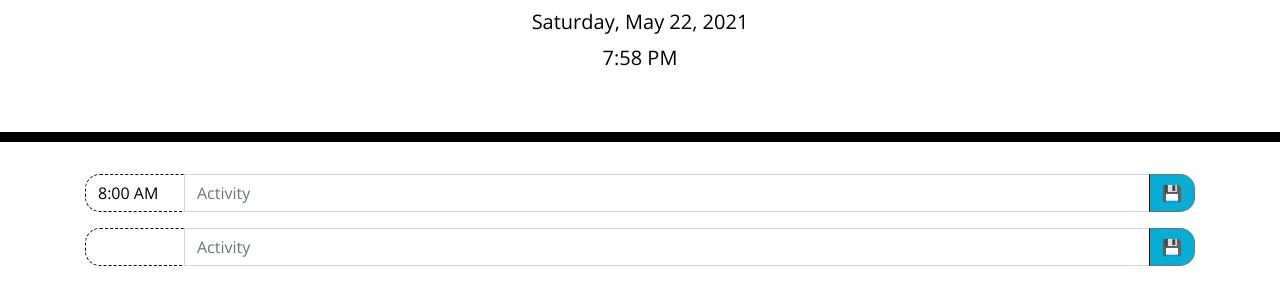
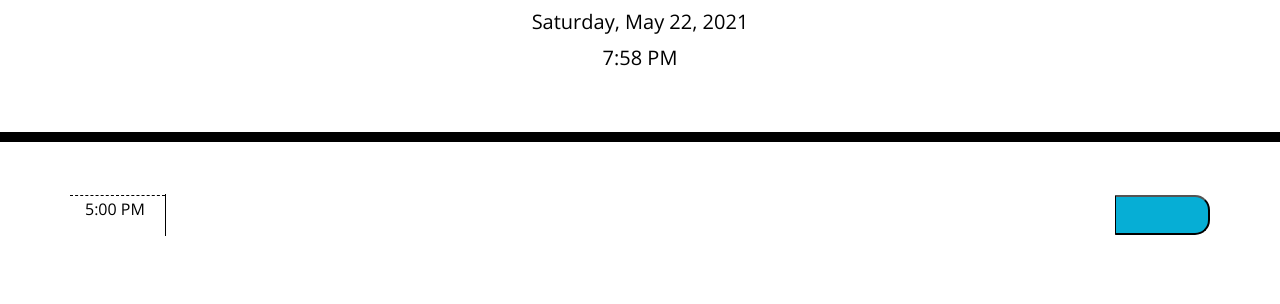
Before and after one commit to shelleymcq/Work-Day-Scheduler, a plain HTML site: page index.html in a window 1280 px wide. Shown: the part 182-486 px from the top of the page. Drawn offline with nearby package versions, Linux system fonts and the light colour scheme.

Commit message:
changed back to bootstrap rows

```diff
--- a/index.html
+++ b/index.html
@@ -31,17 +31,14 @@
     </header>
     <div class="container">
       <!-- Timeblocks go here -->
-      <div class="block">
-        <div class="input-group mb-3" id="rootEl">
-          <div class="input-group-prepend" id="another-row">
-            <span class="input-group-text hour" id="basic-addon1"></span>
-          </div>
-          <input type="text" class="form-control" placeholder="Activity" aria-label="Activity" aria-describedby="basic-addon2">
-          <div class="input-group-append">
-            <button class="btn btn-outline-secondary saveBtn" type="button">&#128190</button>
-          </div>
-        </div>
+
+      <div class="row" id="root">
+        <!-- <div class="col-1 hour">8:00</div>
+        <input class="col-10"></input>
+        <button class="col-1 saveBtn">&#128190</div> -->
       </div>
+
+
     </div>
 
     <script src="https://cdnjs.cloudflare.com/ajax/libs/jquery/3.2.1/jquery.min.js"></script>
--- a/script.js
+++ b/script.js
@@ -11,16 +11,63 @@ let clock = function() {
 clock();
 setInterval(clock, 60000);
 
+// what about making *everything* here???????
 
-// clone row with jQuery
-// need a loop to change hour (and color?)
-
-let cloneRow = function() {}
+// use an array and loop??
+const times = [
+    '8:00 AM',
+    '9:00 AM',
+    '10:00 AM',
+    '11:00 AM',
+    '12:00 PM',
+    '1:00 PM',
+    '2:00 PM',
+    '3:00 PM',
+    '4:00 PM',
+    '5:00 PM',
+];
 
 
 
-$(".block").clone().appendTo(".block");
-$("#basic-addon1").text('8:00 AM');
+// let makeRows = function() {
+const rootEl = $('#root');
+const hourEl = $('<div>');
+const inputEl = $("<input>");
+const buttonEl = $("<button>");
+
+hourEl.attr('class', 'col-1 hour');
+inputEl.attr('class', 'col-10');
+buttonEl.attr('class', 'col-1 saveBtn');
+
+for (let i = 0; i < 10; i++) {
+    hourEl.text(times[i])
+    rootEl.append(hourEl);
+    rootEl.append(inputEl);
+    rootEl.append(buttonEl);
+}
+
+
+
+// }
+// makeRows()
+// makeRows()
+
+
+
+
+//$.each(times, function(index, value) {
+//    console.log(value);
+//    $(".hour").text(value);
+//    $("#root").clone().insertAfter("div.block:last")
+//    return;
+//});
+
+
+
+// let cloneRow = function() {   }
+
+// $(".hour").text('8:00 AM');
+// $("#root").clone().insertAfter("div.block:last")
 
 
 
@@ -29,15 +76,15 @@ $("#basic-addon1").text('8:00 AM');
 
 
 
-// playing with checking current time to style hours
-let time = moment().format('LT');
-console.log(time);
+// playing with checking current time to style hours - not working
+//let time = moment().format('LT');
+//console.log(time);
 
-let checkTime = moment("2021-05-19 16")
-console.log(checkTime);
-console.log(time.isAfter(checkTime));
+//let checkTime = moment("2021-05-19 16")
+//console.log(checkTime);
+//console.log(time.isAfter(checkTime));
 
 
-var beginningTime = moment('8:45am', 'h:mma');
-var endTime = moment('9:00am', 'h:mma');
-console.log(beginningTime.isBefore(endTime)); // true
+//var beginningTime = moment('8:45am', 'h:mma');
+//var endTime = moment('9:00am', 'h:mma');
+///console.log(beginningTime.isBefore(endTime)); // true
--- a/style.css
+++ b/style.css
@@ -4,7 +4,7 @@ body {
   line-height: 1;
 }
 
-textarea {
+input {
   background: transparent;
   border: none;
   resize: none;
@@ -31,12 +31,6 @@ textarea {
   margin: 0;
 }
 
-.time-block {
-  text-align: center;
-  border-radius: 15px;
-
-}
-
 .row {
   white-space: pre-wrap;
   height: 80px;
@@ -50,31 +44,35 @@ textarea {
   background-color: #ffffff;
   color: #000000;
   /* was just border top, but the curve was weird keep this or change .time-block radius */
-  border: 1px dashed #000000;
-  border-radius: 15px;
-  width: 100px;
+  border-top: 1px dashed #000000;
+  padding-top: 5px;
+  width: 80px;
+  height: 40px;
 }
 
 .past {
-  background-color: #d3d3d3;
+  background-color: #b8b7b7;
   color: white;
 }
 
 .present {
-  background-color: #ff6961;
+  background-color: #fd918b;
   color: white;
 }
 
 .future {
-  background-color: #77dd77;
+  background-color: #a0e2a0;
   color: white;
 }
+
+
 
 .saveBtn {
   border-left: 1px solid black;
   border-top-right-radius: 15px;
   border-bottom-right-radius: 15px;
   background-color: #06aed5;
+  height: 40px;
   color: white;
 }
 
```
